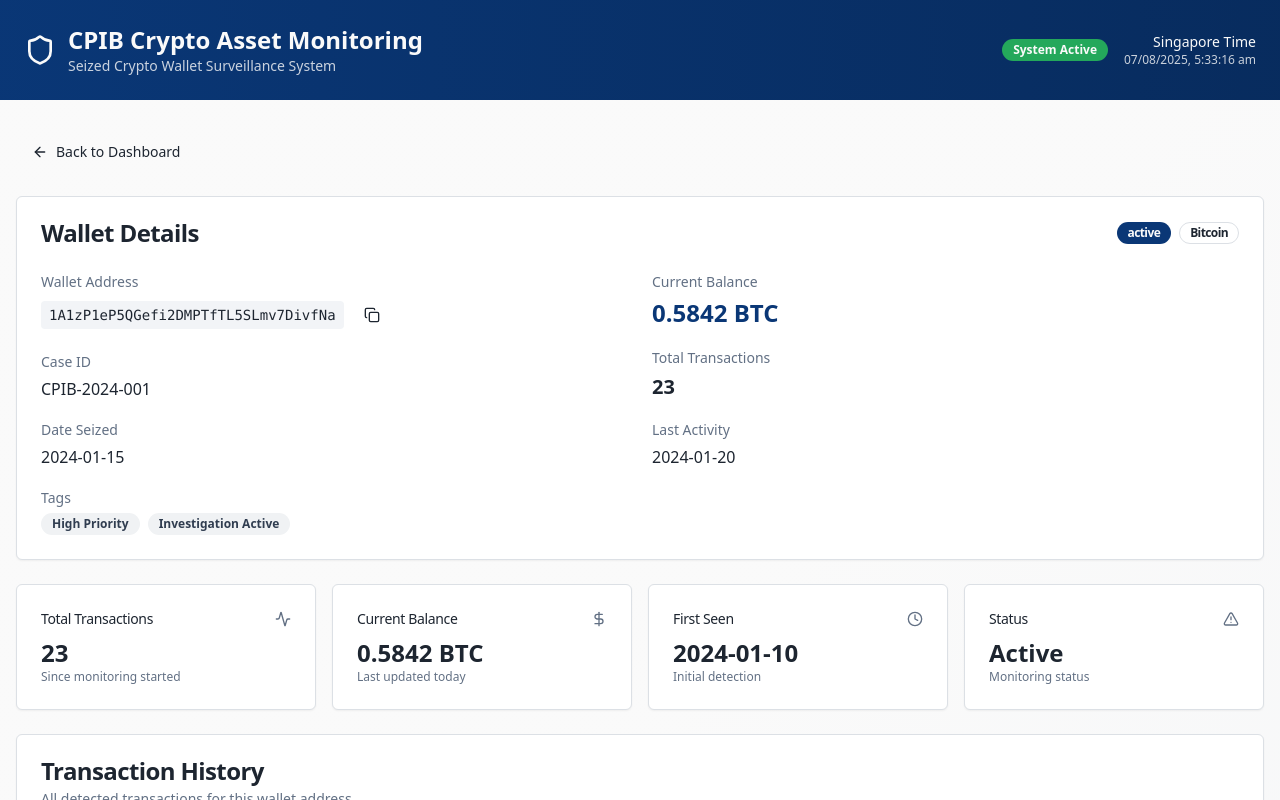
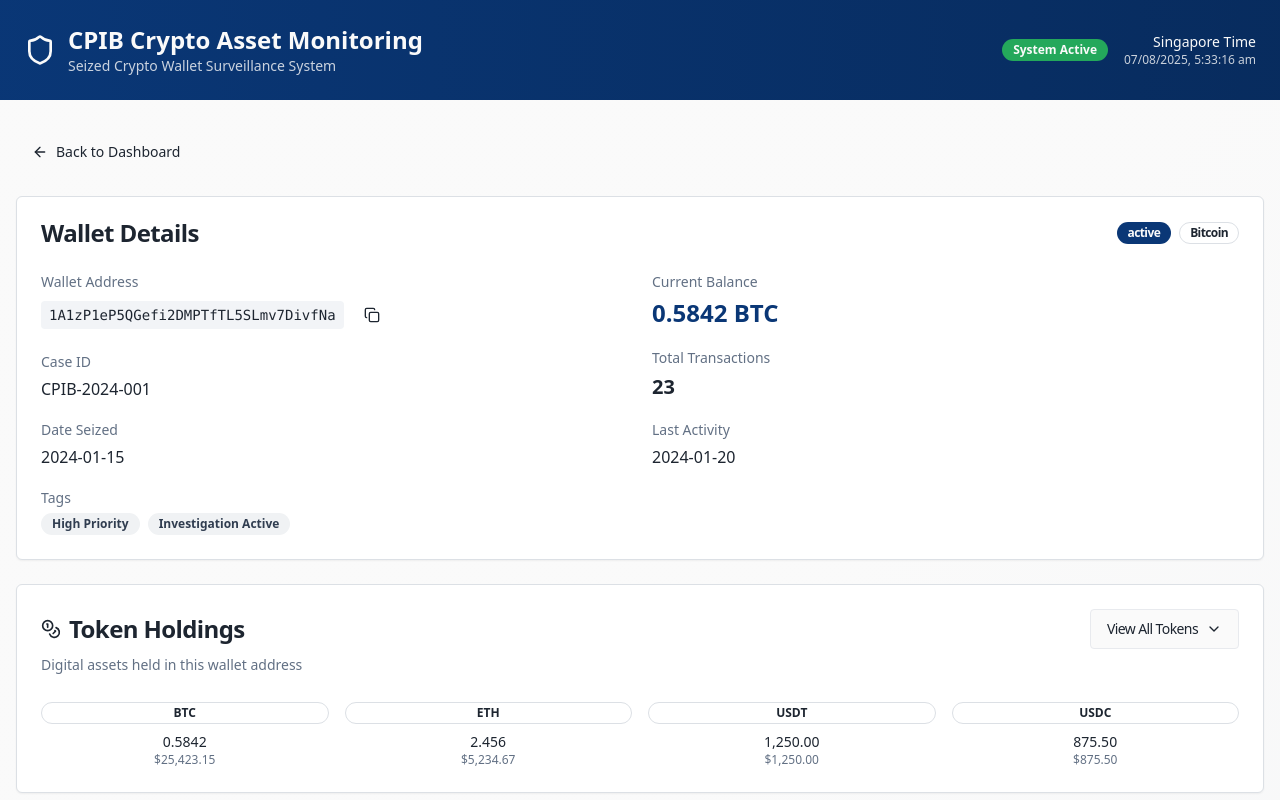
Before and after one commit to Kshitij0O7/sentinel-crypto-watch, a React (Vite) app: page /wallet/1 in a window 1280 px wide. Shown: the top 800 px of the page. Built offline with nearby package versions, Linux system fonts and the light colour scheme.

Commit message:
Add token holdings to wallet details
Add token holdings as a dropdown to the wallet details page and box, displaying information about various tokens held in the wallet.

```diff
--- a/src/pages/WalletDetails.tsx
+++ b/src/pages/WalletDetails.tsx
@@ -2,9 +2,17 @@ import { useParams, useNavigate } from "react-router-dom";
 import { Card, CardContent, CardDescription, CardHeader, CardTitle } from "@/components/ui/card";
 import { Badge } from "@/components/ui/badge";
 import { Button } from "@/components/ui/button";
-import { ArrowLeft, Activity, DollarSign, Clock, AlertTriangle, Copy } from "lucide-react";
+import { ArrowLeft, Activity, DollarSign, Clock, AlertTriangle, Copy, ChevronDown, Coins } from "lucide-react";
 import CryptoMonitoringHeader from "@/components/CryptoMonitoringHeader";
 import { useToast } from "@/hooks/use-toast";
+import {
+  DropdownMenu,
+  DropdownMenuContent,
+  DropdownMenuItem,
+  DropdownMenuLabel,
+  DropdownMenuSeparator,
+  DropdownMenuTrigger,
+} from "@/components/ui/dropdown-menu";
 
 interface Transaction {
   id: string;
@@ -17,6 +25,15 @@ interface Transaction {
   status: 'pending' | 'confirmed' | 'failed';
   blockHeight?: number;
   gasUsed?: string;
+}
+
+interface TokenHolding {
+  symbol: string;
+  name: string;
+  balance: string;
+  value: string;
+  contractAddress?: string;
+  decimals?: number;
 }
 
 interface WalletDetails {
@@ -90,6 +107,40 @@ const WalletDetails = () => {
       timestamp: "2024-01-18 16:45:21",
       status: "confirmed",
       blockHeight: 825067
+    }
+  ];
+
+  // Mock token holdings data
+  const tokenHoldings: TokenHolding[] = [
+    {
+      symbol: "BTC",
+      name: "Bitcoin",
+      balance: "0.5842",
+      value: "$25,423.15",
+    },
+    {
+      symbol: "ETH",
+      name: "Ethereum",
+      balance: "2.456",
+      value: "$5,234.67",
+      contractAddress: "0xa0b86a33e6ec92d0fb3fb5b5c0c1d8f9c3a6e7d4",
+      decimals: 18
+    },
+    {
+      symbol: "USDT",
+      name: "Tether",
+      balance: "1,250.00",
+      value: "$1,250.00",
+      contractAddress: "0xdac17f958d2ee523a2206206994597c13d831ec7",
+      decimals: 6
+    },
+    {
+      symbol: "USDC",
+      name: "USD Coin",
+      balance: "875.50",
+      value: "$875.50",
+      contractAddress: "0xa0b86a33e6ec92d0fb3fb5b5c0c1d8f9c3a6e7d4",
+      decimals: 6
     }
   ];
 
@@ -180,6 +231,80 @@ const WalletDetails = () => {
                   <p className="mt-1">{walletDetails.lastActivity || 'No recent activity'}</p>
                 </div>
               </div>
+            </div>
+          </CardContent>
+        </Card>
+
+        {/* Token Holdings */}
+        <Card>
+          <CardHeader>
+            <CardTitle className="flex items-center justify-between">
+              <span className="flex items-center gap-2">
+                <Coins className="h-5 w-5" />
+                Token Holdings
+              </span>
+              <DropdownMenu>
+                <DropdownMenuTrigger asChild>
+                  <Button variant="outline" className="flex items-center gap-2">
+                    View All Tokens
+                    <ChevronDown className="h-4 w-4" />
+                  </Button>
+                </DropdownMenuTrigger>
+                <DropdownMenuContent align="end" className="w-80">
+                  <DropdownMenuLabel>Token Holdings</DropdownMenuLabel>
+                  <DropdownMenuSeparator />
+                  {tokenHoldings.map((token, index) => (
+                    <DropdownMenuItem key={index} className="flex-col items-start space-y-1 p-4">
+                      <div className="flex items-center justify-between w-full">
+                        <div className="flex items-center gap-2">
+                          <Badge variant="outline">{token.symbol}</Badge>
+                          <span className="font-medium">{token.name}</span>
+                        </div>
+                        <span className="text-sm font-semibold text-primary">{token.value}</span>
+                      </div>
+                      <div className="flex items-center justify-between w-full text-sm text-muted-foreground">
+                        <span>Balance: {token.balance} {token.symbol}</span>
+                        {token.contractAddress && (
+                          <Button
+                            variant="ghost"
+                            size="sm"
+                            onClick={(e) => {
+                              e.stopPropagation();
+                              copyToClipboard(token.contractAddress!);
+                            }}
+                            className="h-6 px-2"
+                          >
+                            <Copy className="h-3 w-3" />
+                          </Button>
+                        )}
+                      </div>
+                      {token.contractAddress && (
+                        <code className="text-xs bg-accent/50 px-2 py-1 rounded break-all w-full block">
+                          {token.contractAddress}
+                        </code>
+                      )}
+                    </DropdownMenuItem>
+                  ))}
+                </DropdownMenuContent>
+              </DropdownMenu>
+            </CardTitle>
+            <CardDescription>
+              Digital assets held in this wallet address
+            </CardDescription>
+          </CardHeader>
+          <CardContent>
+            <div className="grid grid-cols-2 md:grid-cols-4 gap-4">
+              {tokenHoldings.slice(0, 4).map((token, index) => (
+                <div key={index} className="text-center space-y-2">
+                  <Badge variant="outline" className="w-full justify-center">
+                    {token.symbol}
+                  </Badge>
+                  <div>
+                    <p className="text-sm font-medium">{token.balance}</p>
+                    <p className="text-xs text-muted-foreground">{token.value}</p>
+                  </div>
+                </div>
+              ))}
             </div>
           </CardContent>
         </Card>
```
